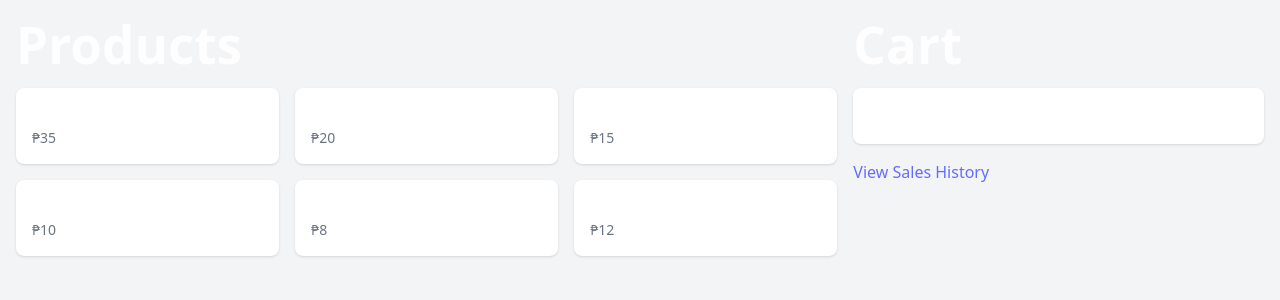
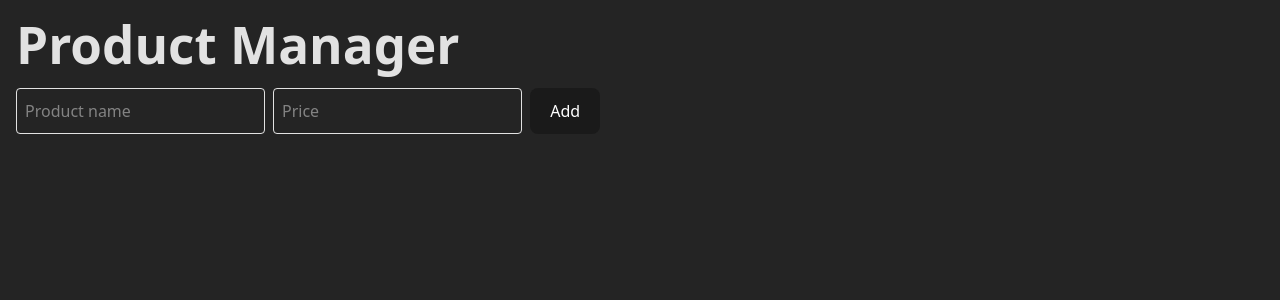
Before and after one commit to MaverickSeneris/offline-pos, a React (Vite) app: page /products in a window 1280 px wide. Before the commit this address led to /. Shown: the top 300 px of the page. Built offline with nearby package versions, Linux system fonts and the light colour scheme.

Commit message:
feat: load products from localStorage via Product Manager

```diff
--- a/src/App.tsx
+++ b/src/App.tsx
@@ -1,12 +1,14 @@
 import { Routes, Route, Navigate } from "react-router-dom";
 import POS from "./pages/POS";
 import Sales from "./pages/Sales";
+import ProductManager from "./pages/ProductManager";
 
 export default function App() {
   return (
     <Routes>
       <Route path="/" element={<POS />} />
       <Route path="/sales" element={<Sales />} />
+      <Route path="/products" element={<ProductManager />} />
       <Route path="*" element={<Navigate to="/" />} />
     </Routes>
   );
--- a/src/components/ProductList.tsx
+++ b/src/components/ProductList.tsx
@@ -1,4 +1,4 @@
-import { products } from "../data/products";
+import { useEffect, useState } from "react";
 import type { Product } from "../data/products";
 
 type Props = {
@@ -6,17 +6,24 @@ type Props = {
 };
 
 export default function ProductList({ onAddToCart }: Props) {
+  const [products, setProducts] = useState<Product[]>([]);
+
+  useEffect(() => {
+    const stored = localStorage.getItem("vendure_products");
+    if (stored) setProducts(JSON.parse(stored));
+  }, []);
+
   return (
     <div className="grid grid-cols-2 md:grid-cols-3 gap-4">
-      {products.map((item: Product) => (
-        <div
-          key={item.id}
-          className="bg-white p-4 rounded-lg shadow hover:bg-blue-100 cursor-pointer"
-          onClick={() => onAddToCart(item)}
+      {products.map((product) => (
+        <button
+          key={product.id}
+          onClick={() => onAddToCart(product)}
+          className="bg-white rounded shadow p-4 hover:bg-gray-100 text-left"
         >
-          <h2 className="font-semibold">{item.name}</h2>
-          <p className="text-sm text-gray-500">₱{item.price}</p>
-        </div>
+          <h2 className="font-bold text-lg">{product.name}</h2>
+          <p className="text-gray-600">₱{product.price}</p>
+        </button>
       ))}
     </div>
   );
--- a/src/pages/POS.tsx
+++ b/src/pages/POS.tsx
@@ -140,6 +140,9 @@ export default function POS() {
         <a href="/sales" className="text-blue-500 underline mt-4 inline-block">
           View Sales History
         </a>
+        <a href="/products" className="text-blue-500 underline mt-2 block">
+          Manage Products
+        </a>
       </div>
     </div>
   );
--- /dev/null
+++ b/src/pages/ProductManager.tsx
@@ -0,0 +1,85 @@
+import { useState, useEffect } from "react";
+import type { Product } from "../data/products";
+
+const PRODUCTS_KEY = "vendure_products";
+
+export default function ProductManager() {
+  const [products, setProducts] = useState<Product[]>([]);
+  const [name, setName] = useState("");
+  const [price, setPrice] = useState("");
+
+  useEffect(() => {
+    const stored = localStorage.getItem(PRODUCTS_KEY);
+    if (stored) setProducts(JSON.parse(stored));
+  }, []);
+
+  useEffect(() => {
+    localStorage.setItem(PRODUCTS_KEY, JSON.stringify(products));
+  }, [products]);
+
+  const handleAdd = () => {
+    if (!name || !price) return;
+
+    const newProduct: Product = {
+      id: Date.now(),
+      name,
+      price: parseFloat(price),
+    };
+
+    setProducts([...products, newProduct]);
+    setName("");
+    setPrice("");
+  };
+
+  const handleDelete = (id: number) => {
+    setProducts(products.filter((p) => p.id !== id));
+  };
+
+  return (
+    <div className="p-4">
+      <h1 className="text-2xl font-bold mb-4">Product Manager</h1>
+
+      <div className="flex gap-2 mb-4">
+        <input
+          type="text"
+          placeholder="Product name"
+          className="border p-2 rounded"
+          value={name}
+          onChange={(e) => setName(e.target.value)}
+        />
+        <input
+          type="number"
+          placeholder="Price"
+          className="border p-2 rounded"
+          value={price}
+          onChange={(e) => setPrice(e.target.value)}
+        />
+        <button
+          onClick={handleAdd}
+          className="bg-blue-500 text-white px-4 py-2 rounded"
+        >
+          Add
+        </button>
+      </div>
+
+      <ul className="space-y-2">
+        {products.map((product) => (
+          <li
+            key={product.id}
+            className="flex justify-between items-center border p-2 rounded"
+          >
+            <span>
+              {product.name} - ₱{product.price}
+            </span>
+            <button
+              onClick={() => handleDelete(product.id)}
+              className="bg-red-500 text-white px-2 py-1 rounded"
+            >
+              Delete
+            </button>
+          </li>
+        ))}
+      </ul>
+    </div>
+  );
+}
```
